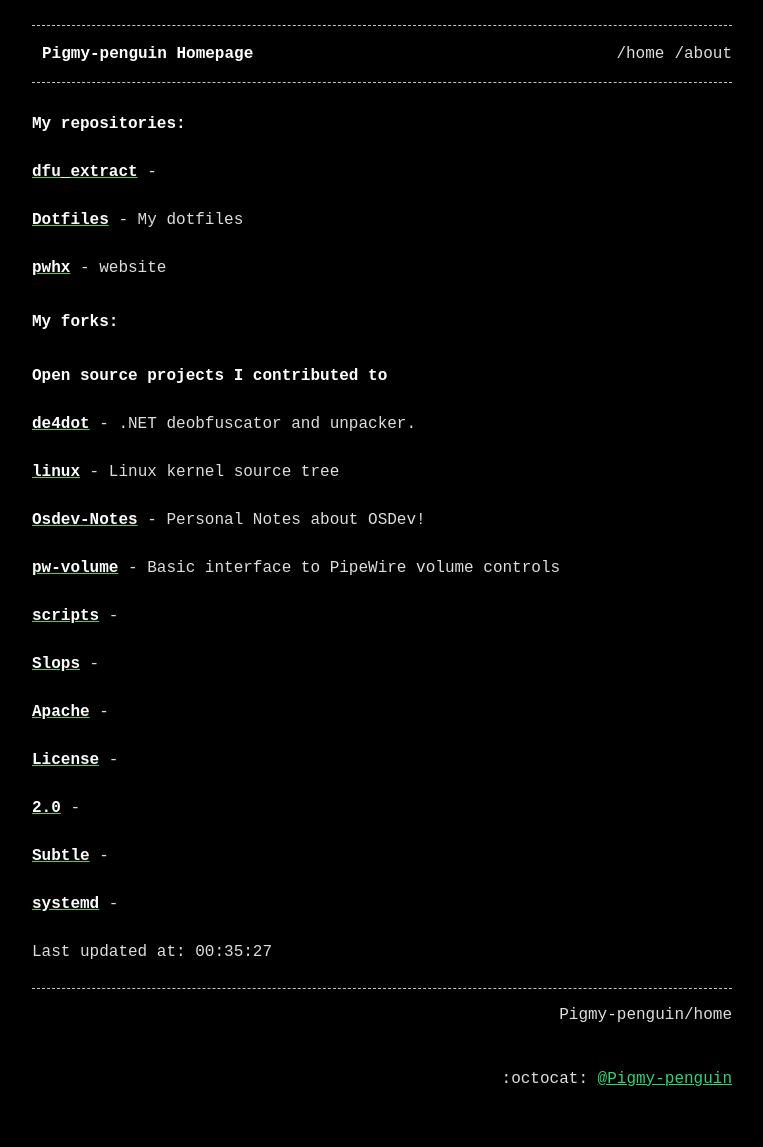
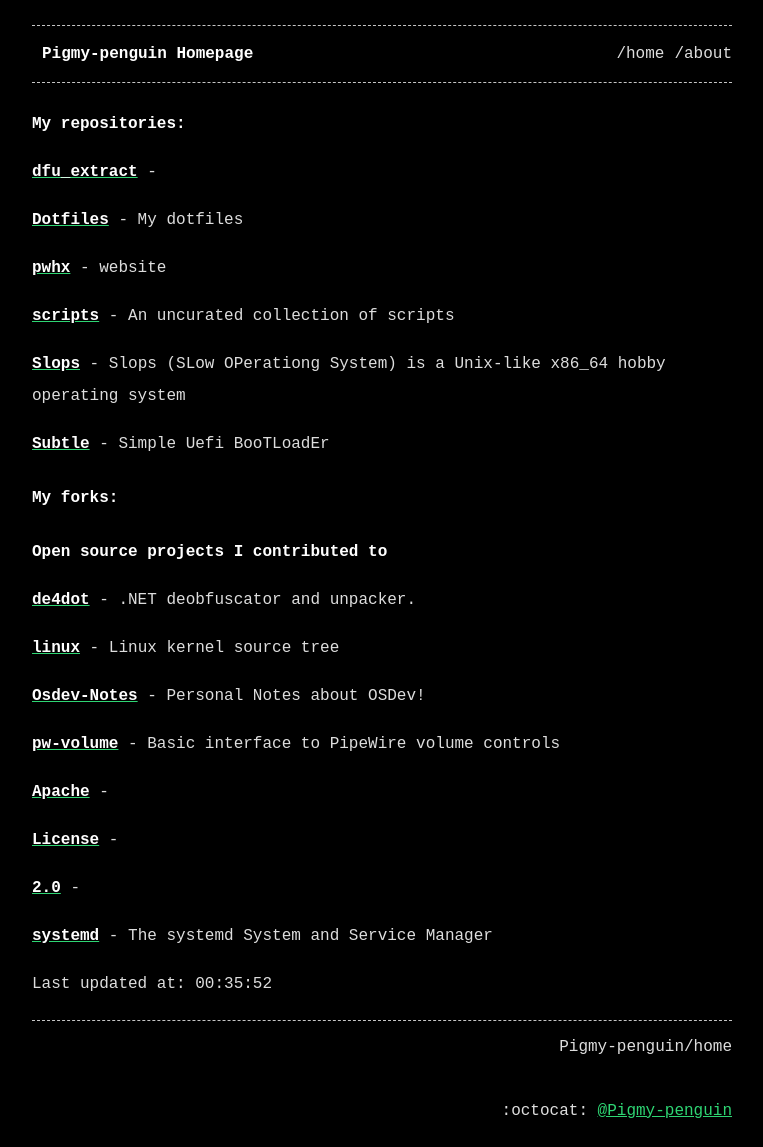
Before and after one commit to Pigmy-penguin/Pigmy-penguin.github.io, a Jekyll site: the page built from index.md, in a window 1280 px wide. Shown: the whole page, without its empty margins (258-1021 px from the left). Built offline with Jekyll 4.4.1, drawn with Linux system fonts in a browser that asks for light colours; before the commit the page ends 1115 px from its top, so only the background shows below that.

Commit message:
Auto updating the website

```diff
--- a/index.md
+++ b/index.md
@@ -13,6 +13,12 @@ title: Pigmy-penguin Homepage
 
 [**pwhx**](https://github.com/Pigmy-penguin/pwhx) - website
 
+[**scripts**](https://github.com/Pigmy-penguin/scripts) - An uncurated collection of scripts
+
+[**Slops**](https://github.com/Pigmy-penguin/Slops) - Slops (SLow OPerationg System) is a Unix-like x86_64 hobby operating system
+
+[**Subtle**](https://github.com/Pigmy-penguin/Subtle) - Simple Uefi BooTLoadEr
+
 ## My forks:
 ### Open source projects I contributed to
 
@@ -24,19 +30,13 @@ title: Pigmy-penguin Homepage
 
 [**pw-volume**](https://github.com/Pigmy-penguin/pw-volume) - Basic interface to PipeWire volume controls
 
-[**scripts**](https://github.com/Pigmy-penguin/scripts) -
-
-[**Slops**](https://github.com/Pigmy-penguin/Slops) -
-
 [**Apache**](https://github.com/Pigmy-penguin/Apache) -
 
 [**License**](https://github.com/Pigmy-penguin/License) -
 
 [**2.0**](https://github.com/Pigmy-penguin/2.0) -
 
-[**Subtle**](https://github.com/Pigmy-penguin/Subtle) -
-
-[**systemd**](https://github.com/Pigmy-penguin/systemd) -
+[**systemd**](https://github.com/Pigmy-penguin/systemd) - The systemd System and Service Manager
 
 
-Last updated at: 00:35:27
+Last updated at: 00:35:52
```
Also changed, not shown: 2 other files.
